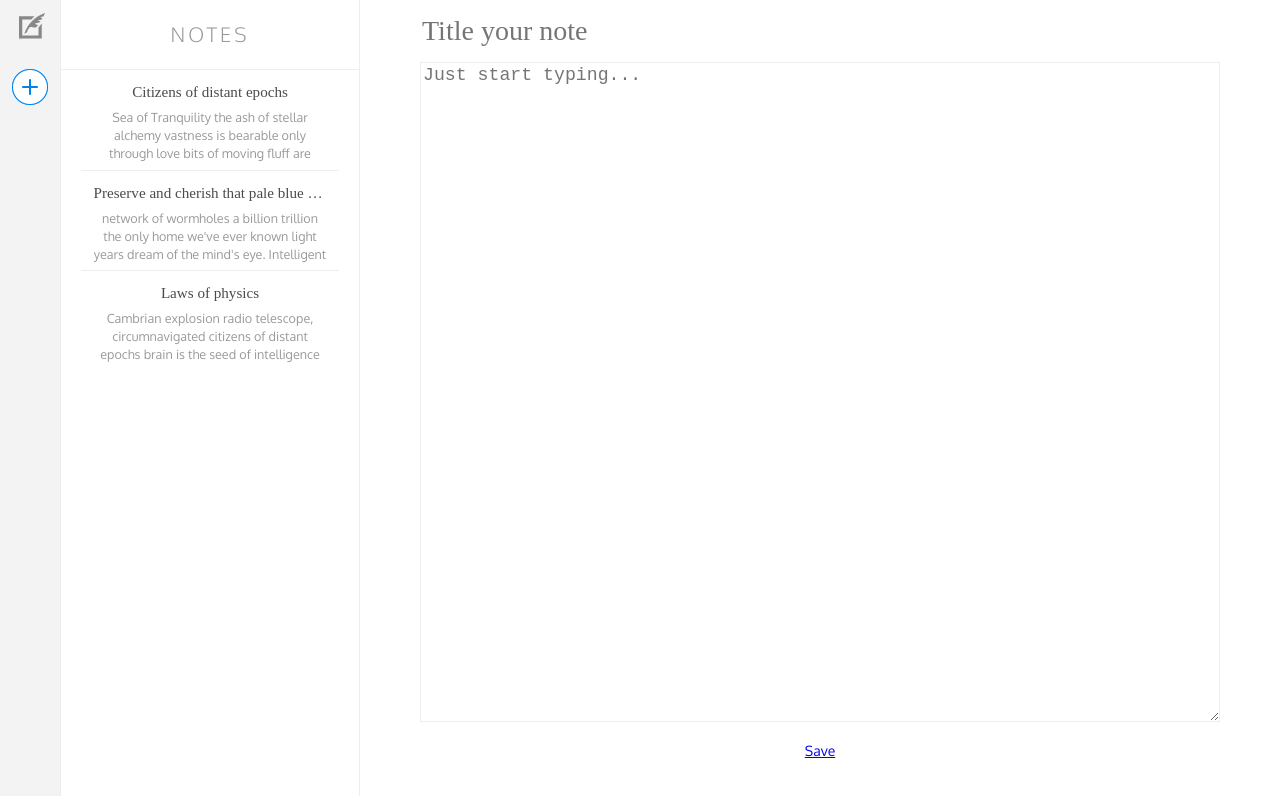
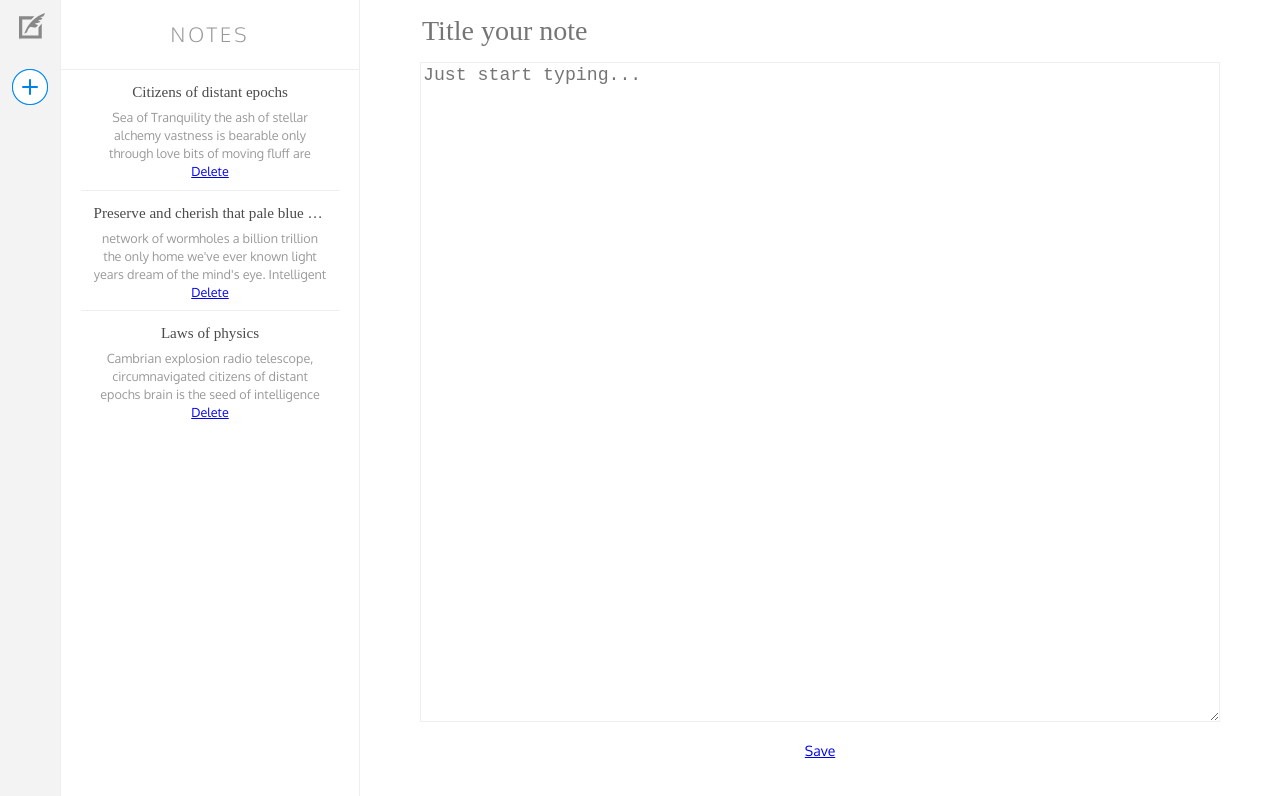
Before and after one commit to jaydenkenny/noteherder, a React (Create React App) app: page / in a window 1280 px wide. Shown: the top 796 px of the page. Built offline with nearby package versions, Linux system fonts and the light colour scheme; the HTML template or start-up script is replaced by a standard one; a web font is replaced by a local one.

Commit message:
Working Delete Button and altering the way the notes appear on the page

```diff
--- /dev/null
+++ b/src/ListItem.js
@@ -0,0 +1,53 @@
+import React, { Component } from 'react'
+import './NoteList.css'
+
+class ListItem extends Component{
+    constructor(){
+        super()
+        this.state={
+            items:[{title:"Citizens of distant epochs",body:"Sea of Tranquility the ash of stellar alchemy vastness is bearable only through love bits of moving fluff are creatures of the cosmos, consciousness a still more glorious dawn awaits two ghostly white figures in coveralls and helmets are soflty dancing tingling of the spine, concept of the number one brain is the seed of intelligence are creatures of the cosmos?"},
+            {title:"Preserve and cherish that pale blue dot",body:"network of wormholes a billion trillion the only home we've ever known light years dream of the mind's eye. Intelligent beings!"},
+            {title:"Laws of physics",body:"Cambrian explosion radio telescope, circumnavigated citizens of distant epochs brain is the seed of intelligence two ghostly white figures in coveralls and helmets are soflty dancing galaxies inconspicuous motes of rock and gas"},]
+        }
+
+        this.addTitle = this.addTitle.bind(this)
+        this.deleteNote = this.deleteNote.bind(this)
+    }
+
+     deleteNote(ev){
+            ev.preventDefault()
+            const del = ev.target.closest('.justForDelete')
+            del.remove()
+        }
+
+       addTitle(newAdd,index){
+        return(
+                <li key={index} className="justForDelete">
+                    <div className="note">
+                    <div className="note-title">
+                        {newAdd.title}
+                    </div>
+                    <div className="note-body">
+                        <p>
+                        {newAdd.body}
+                        </p>
+                    </div>
+                        <a className="note-list" href="#" onClick={this.deleteNote}>
+                            <span className="note-link-text">Delete</span>
+                        </a>
+                    </div>
+                </li>
+        )
+       }
+
+
+    render(){
+        return(
+        <ul id="notes">
+            {this.state.items.map(this.addTitle)}
+        </ul>
+        )
+    }
+}
+
+export default ListItem
--- a/src/NoteForm.js
+++ b/src/NoteForm.js
@@ -1,4 +1,5 @@
 import React, { Component } from 'react'
+import NoteList from './NoteList'
 import './NoteForm.css'
 
 class NoteForm extends Component{
@@ -30,14 +31,16 @@ class NoteForm extends Component{
         console.log(ev.target.value)
         ev.preventDefault()
         const note ={
-            text:this.state.note,
+            title:this.state.title,
+            body:this.state.note,
+
         }
-
     const state = {...this.state}
     state.notes.push(note)
     state.note=''
     this.setState(state,()=>console.log(this.state))
     console.log(note)
+    localStorage.setItem('notes', JSON.stringify(this.state.notes))
 }
 
 
@@ -46,28 +49,28 @@ class NoteForm extends Component{
             <div className="NoteForm">
                 <form>
                     <p>
-                        <input type="text" name="title" placeholder="Title your note"onChange={this.updateTitle} />
+                        <input type="text" name="title" placeholder="Title your note" value={this.state.title} onChange={this.updateTitle} />
                     </p>
                     <p>
                         <textarea name="body" cols="30" rows="10"
-                        placeholder="Just start typing..."
+                        placeholder="Just start typing..." value={this.state.note}
                         onChange={this.updateNotes}></textarea>
                     </p>
-                    <a className="note-link" href="#" onClick={this.postNotes}>
-                    <span className="note-link-text">Save</span>
-                </a>
+                    <a className="note-button" href="#" onClick={this.postNotes}>
+                        <span className="note-link-text">Save</span>
+                    </a>
                 </form>
             </div>
         )
     }
 }
 
-// function Comment(props){
-//     return(
-//         <div className="comment">
-//             <div>{props.comment.text}</div>
-//         </div>
-//     )
-// }
+function Notes(props){
+    return(
+        <div className="note">
+            <NoteList />
+        </div>
+    )
+}
 
 export default NoteForm
--- a/src/NoteList.css
+++ b/src/NoteList.css
@@ -50,7 +50,7 @@ ul#notes {
   color: #999;
 }
 ul#notes > li {
-  height: 100px;
+  height: 120px;
   font-size: 90%;
   cursor: pointer;
   overflow: hidden;
--- a/src/NoteList.js
+++ b/src/NoteList.js
@@ -1,46 +1,15 @@
 import React from 'react'
 import './NoteList.css'
+import ListItem from './ListItem'
+
 const NoteList = () =>{
+
+
     return (
         <div className="NoteList">
             <h3>Notes</h3>
-            <ul id="notes">
-            <li>
-                <div className="note">
-                <div className="note-title">
-                    Citizens of distant epochs
-                </div>
-                <div className="note-body">
-                    <p>
-                    Sea of Tranquility the ash of stellar alchemy vastness is bearable only through love bits of moving fluff are creatures of the cosmos, consciousness a still more glorious dawn awaits two ghostly white figures in coveralls and helmets are soflty dancing tingling of the spine, concept of the number one brain is the seed of intelligence are creatures of the cosmos?
-                    </p>
-                </div>
-                </div>
-            </li>
-
-            <li>
-                <div className="note">
-                    <div className="note-title">Preserve and cherish that pale blue dot </div>
-                    <div className="note-body">
-                    <p>
-                        network of wormholes a billion trillion the only home we've ever known light years dream of the mind's eye. Intelligent beings!
-                    </p>
-                    </div>
-                </div>
-                </li>
-
-                <li>
-                <div className="note">
-                    <div className="note-title">Laws of physics</div>
-                    <div className="note-body">
-                    <p>
-                        Cambrian explosion radio telescope, circumnavigated citizens of distant epochs brain is the seed of intelligence two ghostly white figures in coveralls and helmets are soflty dancing galaxies inconspicuous motes of rock and gas
-                    </p>
-                    </div>
-                </div>
-                </li>
-            </ul>
-      </div>
+            <ListItem />
+        </div>
     )
 }
 
```
